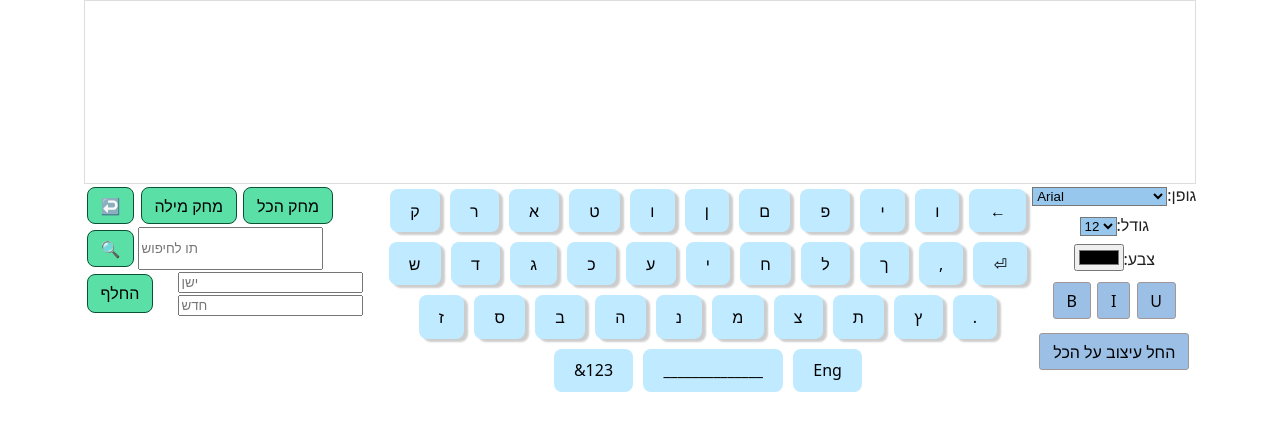
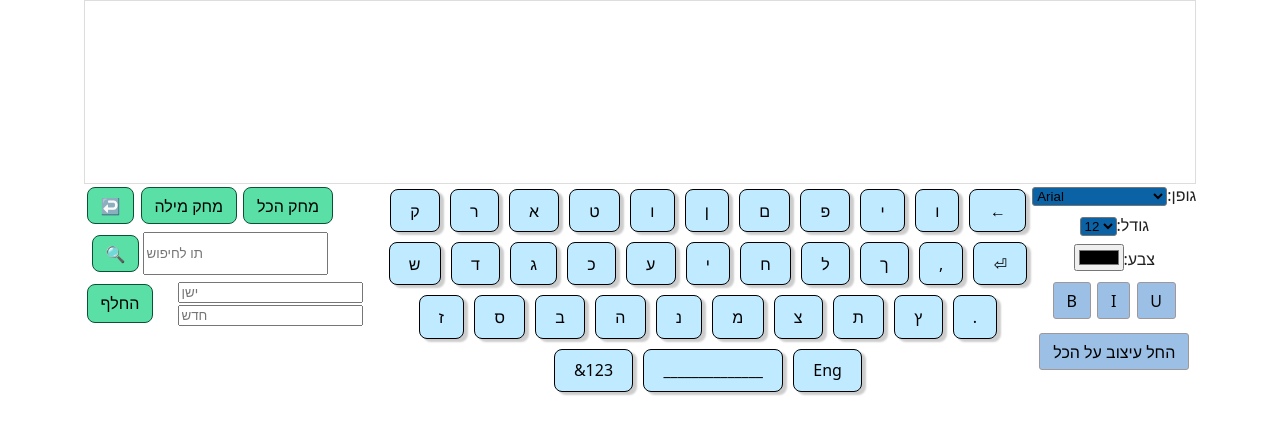
Before and after one commit to ayelet72/react-keyboard, a React (Vite) app: page / in a window 1280 px wide. Shown: the top 434 px of the page. Built offline with nearby package versions, Linux system fonts and the light colour scheme.

Commit message:
more css lol😅

```diff
--- /dev/null
+++ b/src/components/Keyboard/keyboard.css
@@ -0,0 +1,11 @@
+.keys-holder button {
+    box-shadow:4px 3px 2px rgba(0, 0, 0, 0.2);
+    color: rgb(0, 0, 0);
+    border-color: black;
+
+}
+
+
+.key-button{
+
+}
--- a/src/components/TextActionsPanel/TextActionsPanel.css
+++ b/src/components/TextActionsPanel/TextActionsPanel.css
@@ -15,9 +15,18 @@
     cursor: pointer;
   }
 
-  .action-raw1 button:hover,
+  .action-raw1 button:hover
   .action-raw2 button:hover,
   .action-raw3 button:hover{
     background-color: #aeefd6;
     border-color: #0b5134;
   }
+
+  .action-raw1{
+
+
+  }
+  .action-raw2{
+    margin: 5px;
+
+  }
--- a/src/components/TextEditorApp.jsx
+++ b/src/components/TextEditorApp.jsx
@@ -1,7 +1,7 @@
 import { useState } from 'react';
 import TextDisplay from "./TextDisplay/TextDisplay";
 import TextStylePanel from "./TextStylePanel/TextStylePanel";
-import VirtualKeyboard from "./VirtualKeyboard";
+import VirtualKeyboard from "./Keyboard/VirtualKeyboard";
 import TextActionsPanel from "./TextActionsPanel/TextActionsPanel";
 
 function TextEditorApp() {
--- a/src/components/TextStylePanel/TextStylePanel.css
+++ b/src/components/TextStylePanel/TextStylePanel.css
@@ -22,6 +22,7 @@ button.active,
 }
 
 select{
-  background-color: #97c7ec
+  background-color: #0b63a6;
+  border-radius: 3px;
 
 }
--- a/src/components/keyboard.css
+++ /dev/null
@@ -1,8 +0,0 @@
-.keys-holder {
-
-
-}
-
-.key-button{
-    box-shadow:4px 3px 2px rgba(0, 0, 0, 0.2);
-}
--- a/src/index.css
+++ b/src/index.css
@@ -18,11 +18,11 @@
 
 a {
   font-weight: 500;
-  color: #646cff;
+  color: #696ef3;
   text-decoration: inherit;
 }
 a:hover {
-  color: #535bf2;
+  color: #539bf2;
 }
 
 body {
@@ -52,7 +52,7 @@ button {
   transition: border-color 0.25s;
 }
 button:hover {
-  background-color: #5652b6;
+  background-color: #4b98eb;
 }
 
 
```
Also changed, not shown: src/components/Keyboard/VirtualKeyboard.jsx (renamed from src/components/VirtualKeyboard.jsx), src/components/TextEditor.css (added).
